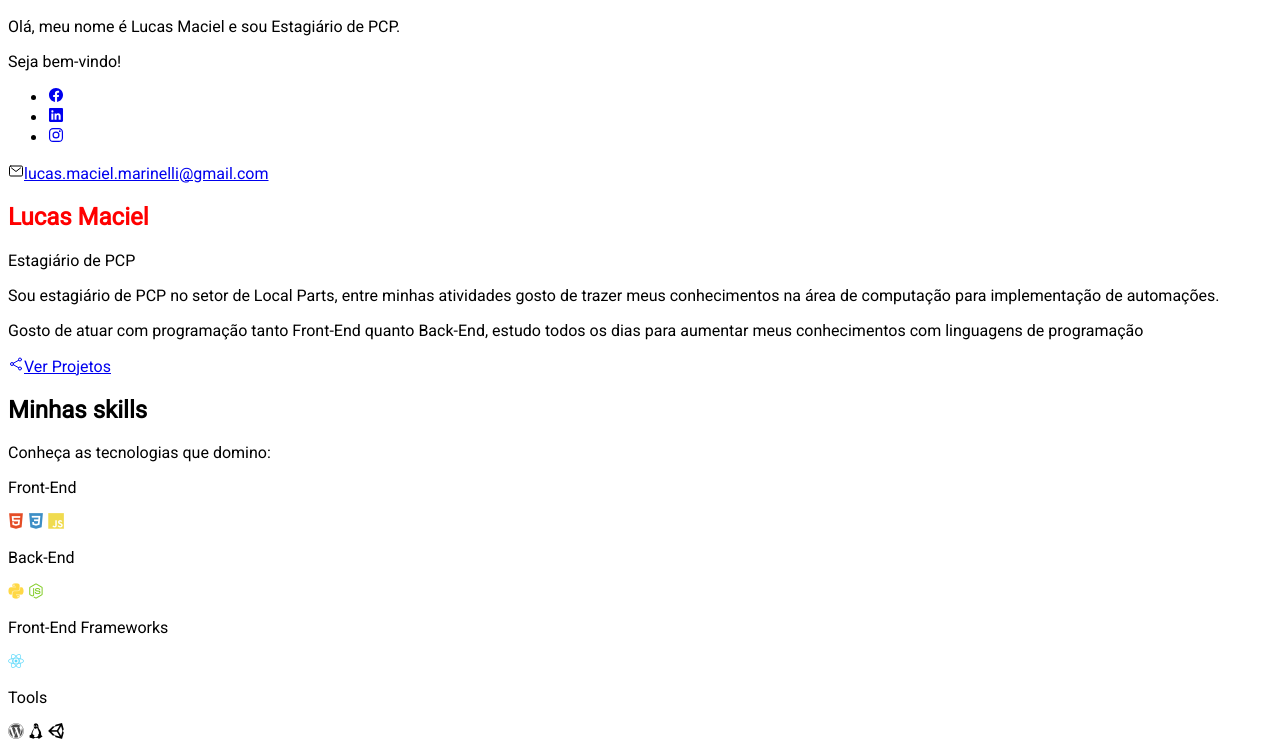
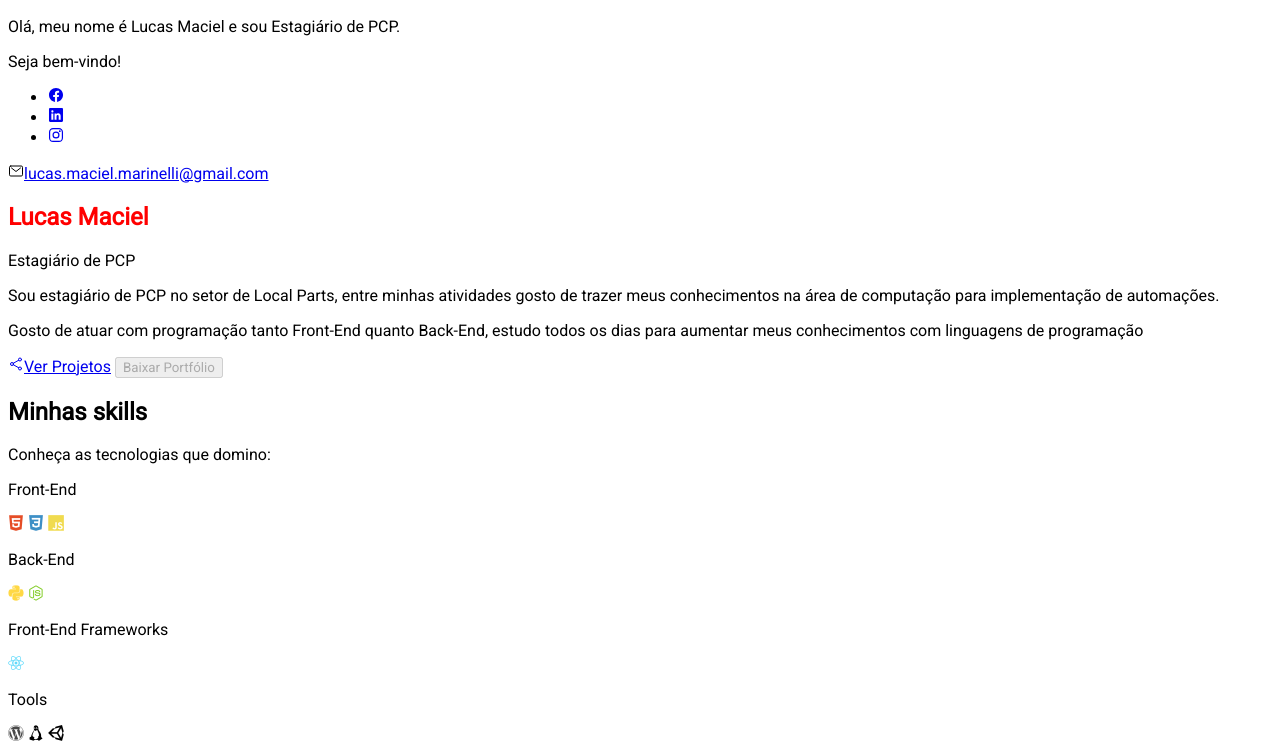
Before and after one commit to lsukam/lsukam.github.io, a plain HTML site: page index.html in a window 1280 px wide. Shown: the part 471-1223 px from the top of the page. Drawn offline with nearby package versions, Linux system fonts and the light colour scheme.

Commit message:
Update 22-05

```diff
--- a/index.html
+++ b/index.html
@@ -15,7 +15,7 @@
     <main id="container">
         <aside id="bio-container">
             <h2>Lucas Maciel</h2>
-            <img src="imagem.png" alt="Lucas Maciel">
+            <img src="imagem.png" alt="Lucas Maciel" id="bio-image">
             <p>Olá, meu nome é Lucas Maciel e sou <span class="highlight">Estagiário de PCP</span>.</p>
             <p id="welcome-text">Seja bem-vindo!</p>
             <ul id="social-container">
@@ -33,25 +33,31 @@
             <p class="description">Sou estagiário de PCP no setor de Local Parts, entre minhas atividades gosto de trazer meus conhecimentos na área de <span class="highlight">computação</span> para implementação de <span class="highlight">automações</span>.</p>
             <p class="description">Gosto de atuar com programação tanto <span class="highlight">Front-End</span> quanto <span class="highlight">Back-End</span>, estudo todos os dias para aumentar meus conhecimentos com <span class="highlight">linguagens de programação</span></p>
             <a href="#" id="btn-projects"><ion-icon name="share-social-outline"></ion-icon><span>Ver Projetos</span></a>
+            <button onclick="print()" disabled>Baixar Portfólio</button>
             <h2 id="skills-section-title">Minhas skills</h2>
             <p class="description">Conheça as tecnologias que domino:</p>
+            <div id="skills-container">
                 <div id="skills-box">
                     <p class="skills-title">Front-End</p>
                     <i class="devicon-html5-plain colored"></i>
                     <i class="devicon-css3-plain colored"></i>
                     <i class="devicon-javascript-plain colored"></i>
-
+                </div>
+                <div id="skills-box">
                     <p class="skills-title">Back-End</p>
                     <i class="devicon-python-plain colored"></i>
                     <i class="devicon-nodejs-plain colored"></i>
-
+                </div>
+                <div id="skills-box">
                     <p class="skills-title">Front-End Frameworks</p>
                     <i class="devicon-react-plain colored"></i>
-
+                </div>
+                <div id="skills-box">
                     <p class="skills-title">Tools</p>
                     <i class="devicon-wordpress-plain colored"></i>
                     <i class="devicon-linux-plain colored"></i>
                     <i class="devicon-unity-original colored"></i>
+                </div>
             </div>
         </section>
     </main>
```
Lines whose indentation alone changed are shown as unchanged.
